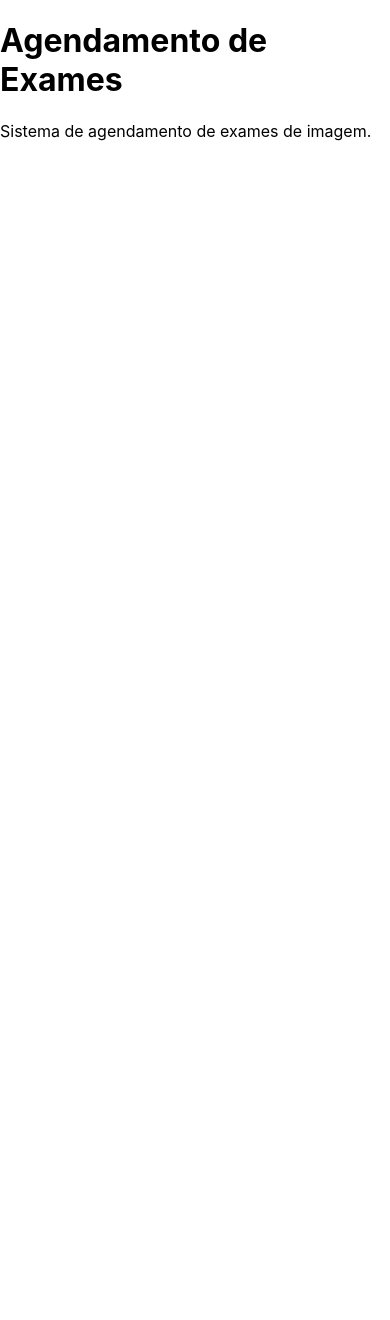
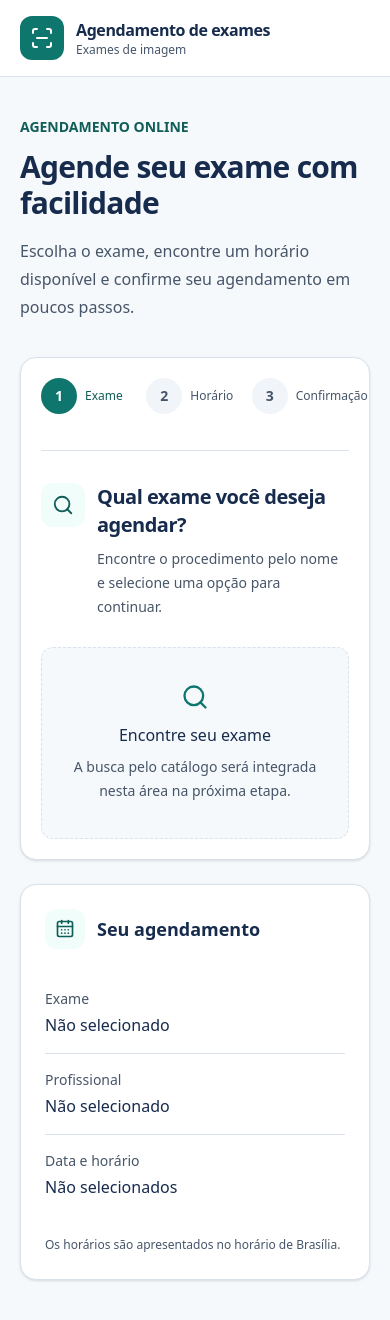
Before and after one commit to gabrielnunesBR/a3data-medical-scheduling, a React (Vite) app in the folder frontend/: page / in a window 390 px wide. Before the commit the page ends 844 px from the top, so only its background shows below. Built offline with nearby package versions, Linux system fonts and the light colour scheme.

Commit message:
feat: establish responsive frontend design foundation

```diff
--- a/frontend/index.html
+++ b/frontend/index.html
@@ -8,9 +8,9 @@
     />
     <meta
       name="description"
-      content="Sistema de agendamento de exames de imagem."
+      content="Agende seu exame de imagem. Escolha o exame, o profissional e o melhor horário."
     />
-    <title>Agendamento de Exames</title>
+    <title>Agendamento de exames</title>
   </head>
   <body>
     <div id="root"></div>
--- a/frontend/package.json
+++ b/frontend/package.json
@@ -10,15 +10,19 @@
     "preview": "vite preview"
   },
   "dependencies": {
+    "@fontsource-variable/inter": "^5.3.0",
+    "lucide-react": "^1.65.0",
     "react": "^19.3.1",
     "react-dom": "^19.3.1"
   },
   "devDependencies": {
+    "@tailwindcss/vite": "^4.3.3",
     "@types/node": "^24.19.2",
     "@types/react": "^19.3.0",
     "@types/react-dom": "^19.3.0",
     "@vitejs/plugin-react": "^6.1.2",
     "oxlint": "^1.89.0",
+    "tailwindcss": "^4.3.3",
     "typescript": "~7.0.2",
     "vite": "^8.3.5"
   }
--- a/frontend/src/App.tsx
+++ b/frontend/src/App.tsx
@@ -1,9 +1,187 @@
+import {
+  CalendarDays,
+  ScanLine,
+  Search,
+  ShieldCheck,
+} from 'lucide-react';
+
+import { BookingProgress } from './components/booking-progress';
+
 function App() {
   return (
-    <main>
-      <h1>Agendamento de Exames</h1>
-      <p>Sistema de agendamento de exames de imagem.</p>
-    </main>
+    <div className="min-h-screen bg-canvas">
+      <a
+        href="#conteudo-principal"
+        className="sr-only rounded-lg bg-white px-4 py-2
+          text-brand-strong focus:not-sr-only"
+      >
+        Pular para o conteúdo
+      </a>
+
+      <header className="border-b border-line bg-surface">
+        <div className="mx-auto flex max-w-6xl items-center
+          justify-between px-5 py-4 sm:px-8">
+          <div className="flex items-center gap-3">
+            <div className="flex size-11 items-center justify-center
+              rounded-xl bg-brand text-white">
+              <ScanLine size={24} aria-hidden="true" />
+            </div>
+
+            <div>
+              <p className="text-base font-bold tracking-tight">
+                Agendamento de exames
+              </p>
+              <p className="text-xs text-muted-ink">
+                Exames de imagem
+              </p>
+            </div>
+          </div>
+
+          <div className="hidden items-center gap-2
+            text-sm text-muted-ink sm:flex">
+            <ShieldCheck size={18} aria-hidden="true" />
+            Agendamento online
+          </div>
+        </div>
+      </header>
+
+      <main
+        id="conteudo-principal"
+        className="mx-auto max-w-6xl px-5 py-10 sm:px-8
+          sm:py-14"
+      >
+        <div className="mb-9 max-w-2xl">
+          <p className="mb-3 text-sm font-semibold
+            text-brand-strong">
+            AGENDAMENTO ONLINE
+          </p>
+
+          <h1 className="text-3xl font-bold tracking-tight
+            text-ink sm:text-4xl">
+            Agende seu exame com facilidade
+          </h1>
+
+          <p className="mt-4 text-base leading-7
+            text-muted-ink">
+            Escolha o exame, encontre um horário disponível
+            e confirme seu agendamento em poucos passos.
+          </p>
+        </div>
+
+        <div className="grid items-start gap-6
+          lg:grid-cols-[minmax(0,1.65fr)_minmax(280px,1fr)]">
+          <section
+            aria-labelledby="exam-heading"
+            className="rounded-2xl border border-line
+              bg-surface p-5 shadow-sm sm:p-8"
+          >
+            <BookingProgress />
+
+            <div className="mt-9 border-t border-line pt-8">
+              <div className="flex items-start gap-3">
+                <div className="flex size-11 shrink-0
+                  items-center justify-center rounded-xl
+                  bg-brand-subtle text-brand-strong">
+                  <Search size={22} aria-hidden="true" />
+                </div>
+
+                <div>
+                  <h2
+                    id="exam-heading"
+                    className="text-xl font-semibold
+                      tracking-tight sm:text-2xl"
+                  >
+                    Qual exame você deseja agendar?
+                  </h2>
+
+                  <p className="mt-2 text-sm leading-6
+                    text-muted-ink">
+                    Encontre o procedimento pelo nome
+                    e selecione uma opção para continuar.
+                  </p>
+                </div>
+              </div>
+
+              <div className="mt-7 flex min-h-48 flex-col
+                items-center justify-center rounded-xl
+                border border-dashed border-line
+                bg-canvas px-6 text-center">
+                <Search
+                  size={28}
+                  className="mb-3 text-brand"
+                  aria-hidden="true"
+                />
+
+                <p className="font-medium text-ink">
+                  Encontre seu exame
+                </p>
+
+                <p className="mt-2 max-w-sm text-sm
+                  leading-6 text-muted-ink">
+                  A busca pelo catálogo será integrada
+                  nesta área na próxima etapa.
+                </p>
+              </div>
+            </div>
+          </section>
+
+          <aside
+            aria-labelledby="summary-heading"
+            className="rounded-2xl border border-line
+              bg-surface p-6 shadow-sm lg:sticky lg:top-6"
+          >
+            <div className="flex items-center gap-3">
+              <div className="flex size-10 items-center
+                justify-center rounded-xl bg-brand-subtle
+                text-brand-strong">
+                <CalendarDays size={20} aria-hidden="true" />
+              </div>
+
+              <h2
+                id="summary-heading"
+                className="text-lg font-semibold"
+              >
+                Seu agendamento
+              </h2>
+            </div>
+
+            <dl className="mt-6 divide-y divide-line">
+              <div className="py-4">
+                <dt className="text-sm text-muted-ink">
+                  Exame
+                </dt>
+                <dd className="mt-1 font-medium">
+                  Não selecionado
+                </dd>
+              </div>
+
+              <div className="py-4">
+                <dt className="text-sm text-muted-ink">
+                  Profissional
+                </dt>
+                <dd className="mt-1 font-medium">
+                  Não selecionado
+                </dd>
+              </div>
+
+              <div className="py-4">
+                <dt className="text-sm text-muted-ink">
+                  Data e horário
+                </dt>
+                <dd className="mt-1 font-medium">
+                  Não selecionados
+                </dd>
+              </div>
+            </dl>
+
+            <p className="mt-5 text-xs leading-5
+              text-muted-ink">
+              Os horários são apresentados no horário de Brasília.
+            </p>
+          </aside>
+        </div>
+      </main>
+    </div>
   );
 }
 
--- /dev/null
+++ b/frontend/src/components/booking-progress.tsx
@@ -0,0 +1,42 @@
+const steps = ['Exame', 'Horário', 'Confirmação'] as const;
+
+export function BookingProgress() {
+  return (
+    <nav aria-label="Etapas do agendamento">
+      <ol className="grid grid-cols-3 gap-2">
+        {steps.map((step, index) => {
+          const isCurrent = index === 0;
+
+          return (
+            <li
+              key={step}
+              aria-current={isCurrent ? 'step' : undefined}
+              className="flex min-w-0 items-center gap-2"
+            >
+              <span
+                className={[
+                  'flex size-9 shrink-0 items-center justify-center',
+                  'rounded-full text-sm font-semibold',
+                  isCurrent
+                    ? 'bg-brand text-white'
+                    : 'bg-slate-100 text-muted-ink',
+                ].join(' ')}
+              >
+                {index + 1}
+              </span>
+
+              <span
+                className={[
+                  'min-w-0 text-xs font-medium sm:text-sm',
+                  isCurrent ? 'text-brand-strong' : 'text-muted-ink',
+                ].join(' ')}
+              >
+                {step}
+              </span>
+            </li>
+          );
+        })}
+      </ol>
+    </nav>
+  );
+}
--- a/frontend/src/index.css
+++ b/frontend/src/index.css
@@ -1,22 +1,45 @@
+@import "@fontsource-variable/inter";
+@import "tailwindcss";
+
+@theme {
+  --font-sans: "Inter Variable", ui-sans-serif, system-ui, sans-serif;
+
+  --color-brand: #0f766e;
+  --color-brand-strong: #115e59;
+  --color-brand-soft: #ccfbf1;
+  --color-brand-subtle: #f0fdfa;
+  --color-brand-ink: #134e4a;
+
+  --color-canvas: #f6f9fc;
+  --color-surface: #ffffff;
+  --color-ink: #172b4d;
+  --color-muted-ink: #475569;
+  --color-line: #d9e2ec;
+
+  --color-danger: #b42318;
+  --color-success: #166534;
+  --color-focus: #2563eb;
+}
+
 :root {
-  font-family: Inter, system-ui, sans-serif;
   font-synthesis: none;
   text-rendering: optimizeLegibility;
-  -webkit-font-smoothing: antialiased;
-}
-
-* {
-  box-sizing: border-box;
 }
 
 body {
+  min-width: 320px;
+  min-height: 100vh;
   margin: 0;
-  min-width: 320px;
+  background: var(--color-canvas);
+  color: var(--color-ink);
 }
 
-button,
-input,
-select,
-textarea {
-  font: inherit;
+:focus-visible {
+  outline: 3px solid var(--color-focus);
+  outline-offset: 3px;
 }
+
+::selection {
+  background: var(--color-brand-soft);
+  color: var(--color-brand-ink);
+}
--- a/frontend/vite.config.ts
+++ b/frontend/vite.config.ts
@@ -1,7 +1,16 @@
-import react from '@vitejs/plugin-react'
-import { defineConfig } from 'vite'
+import { defineConfig } from 'vite';
+import react from '@vitejs/plugin-react';
+import tailwindcss from '@tailwindcss/vite';
 
-// https://vite.dev/config/
 export default defineConfig({
-  plugins: [react()],
-})
+  plugins: [react(), tailwindcss()],
+  server: {
+    port: 5173,
+    proxy: {
+      '/api': {
+        target: 'http://127.0.0.1:3000',
+        changeOrigin: true,
+      },
+    },
+  },
+});
```
Also changed, not shown: 3 other files (tests, documents, lock files or other folders).
